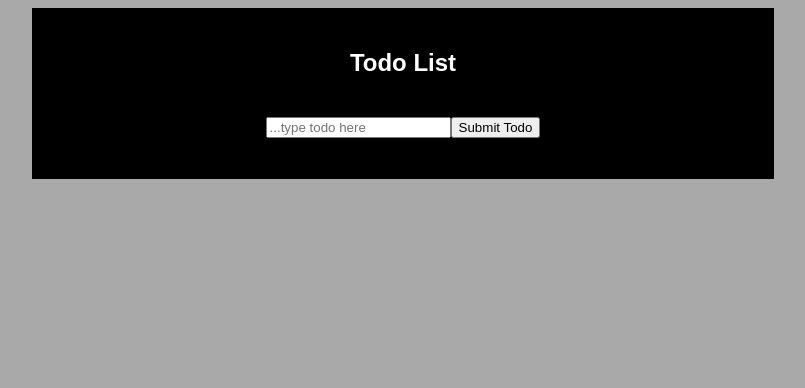
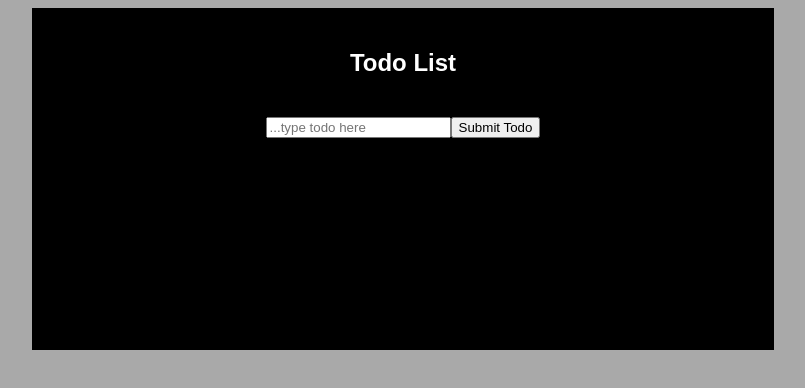
Before and after one commit to macandrew6/react-todo-list, a React (Create React App) app: page / in a window 1280 px wide. Shown: the top 388 px of the page, without its empty margins (237-1042 px from the left). Built offline with nearby package versions, Linux system fonts and the light colour scheme.

Commit message:
adds wrapper div to try to cntr the todolist

```diff
--- a/src/App.js
+++ b/src/App.js
@@ -78,6 +78,7 @@ class App extends Component {
     const { todos, todo } = this.state;
 
     return (
+      <div className="App-container">
         <div className="App">
           <h2>Todo List</h2>
           <TodoList
@@ -90,6 +91,7 @@ class App extends Component {
             todo={todo}
             addTodo={this.addTodo}/>
         </div>
+      </div>
     );
   }
 }
--- a/src/index.css
+++ b/src/index.css
@@ -1,10 +1,16 @@
 body {
-  display: flex;
-  justify-content: center;
-  align-items: center;
   background: darkgray;
   padding: 0;
   font-family: sans-serif;
+}
+
+.App-container {
+  display: flex;
+  width: 100%;
+  height: 100%;
+  justify-content: center;
+  align-items: center;
+  flex-direction: column;
 }
 
 .App h2 {
@@ -16,6 +22,7 @@ body {
   color: white;
   padding: 20px;
   width: 700px;
+  min-height: 300px;
   border: 1px solid black;
 }
 
```
Lines whose indentation alone changed are shown as unchanged.
